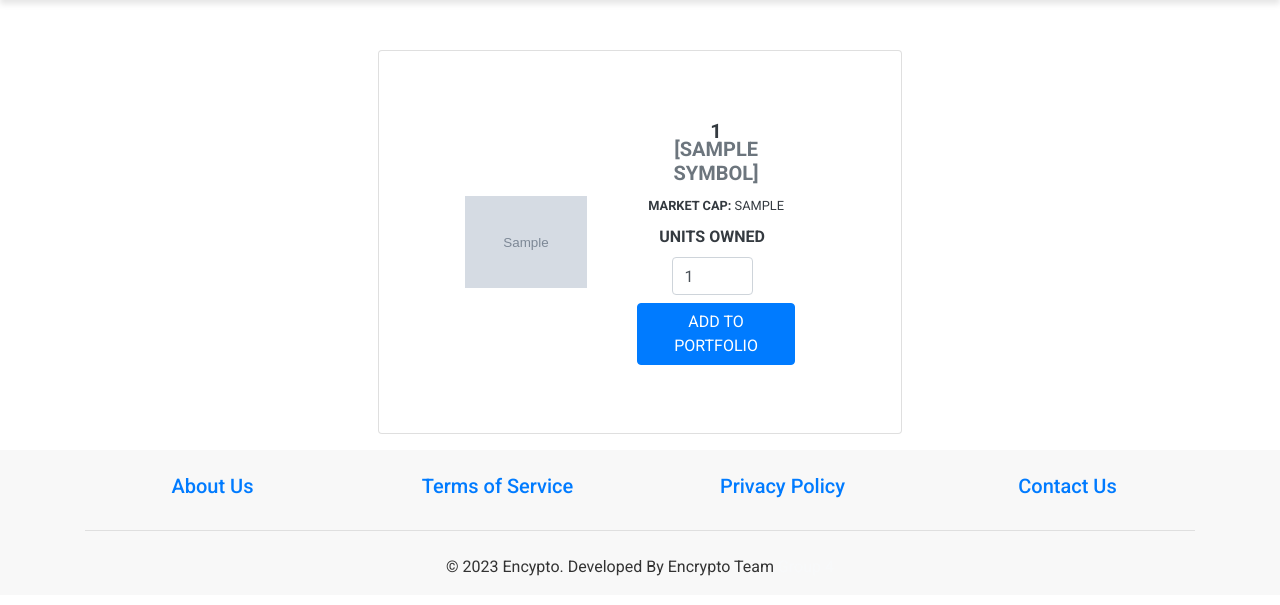
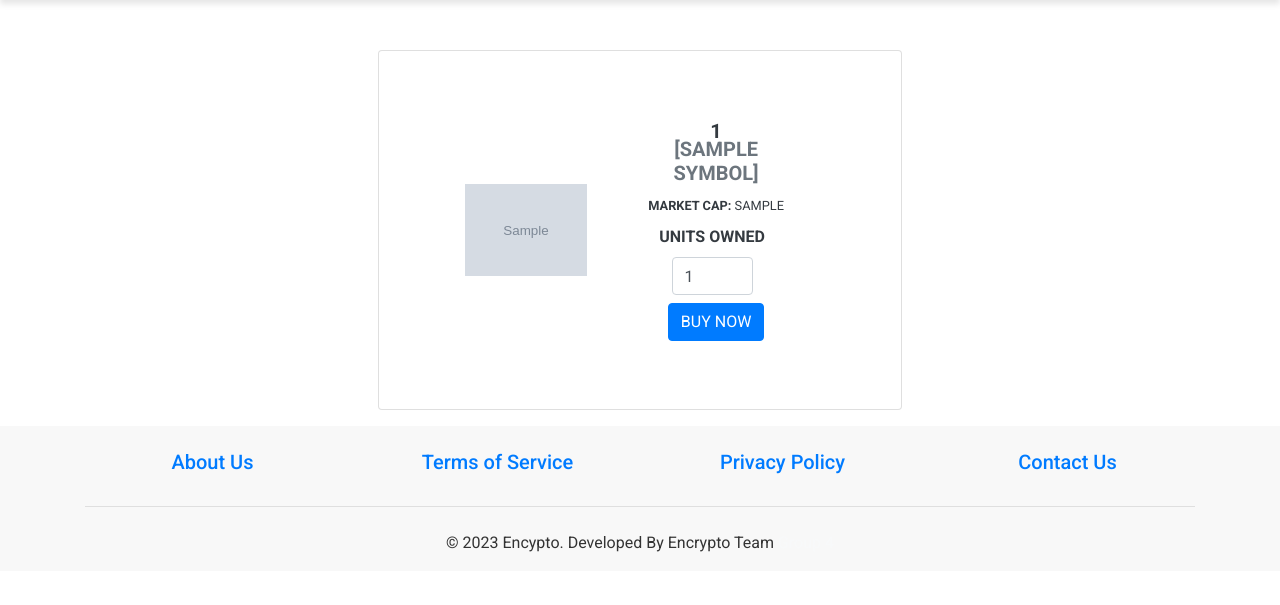
Before and after one commit to dataSHETHinks/Encrypto, a Django app: template templates/search.html in a window 1280 px wide. Shown: the part 96-701 px from the top of the page. Run offline with Django 4.2, Linux system fonts and the light colour scheme; the template is opened without the code that fills it: most values are stand-ins (such as "Sample title", 1, 10 or a date in 2020); grey boxes marked "Sample" are stand-in pictures; some libraries are stand-ins or nearby versions.

Commit message:
button changed

```diff
--- a/templates/search.html
+++ b/templates/search.html
@@ -67,7 +67,7 @@
               class="form-control d-inline-block w-auto mr-2 mb-2"
             /><br />
             <button type="submit" class="btn btn-primary text-uppercase">
-              Add to Portfolio
+              Buy Now
             </button>
           </form>
         </div>
```
